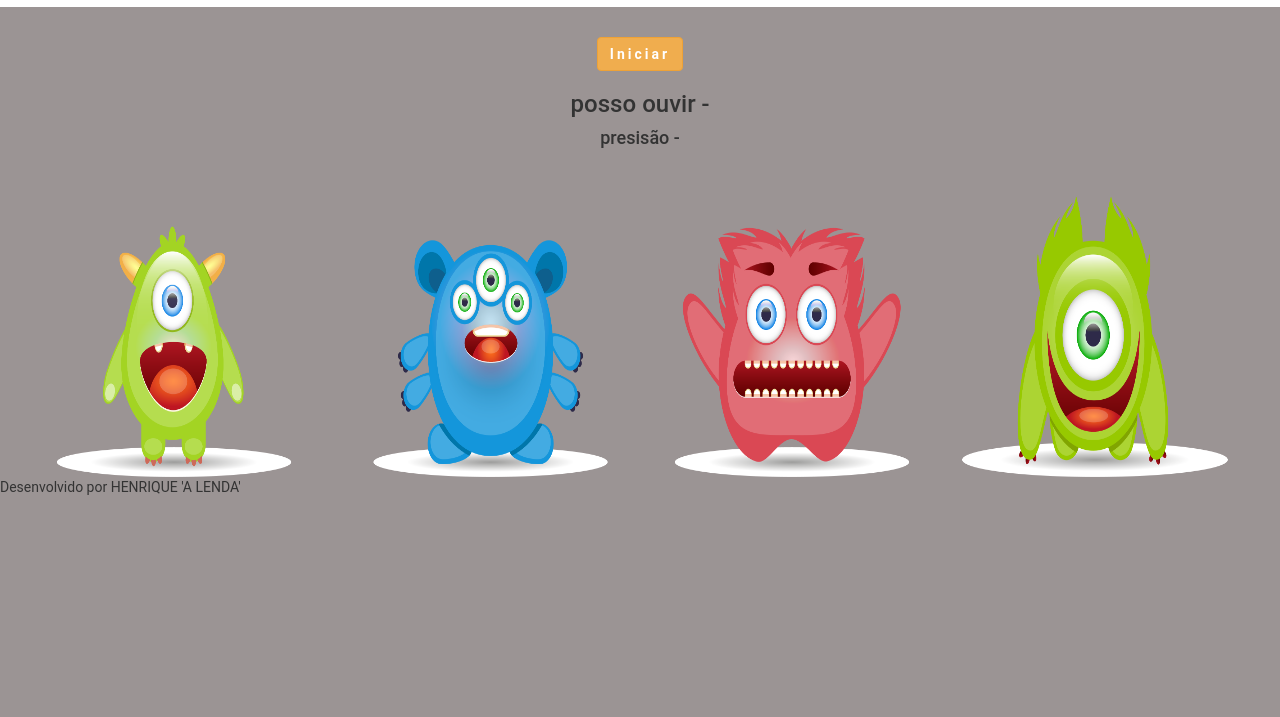
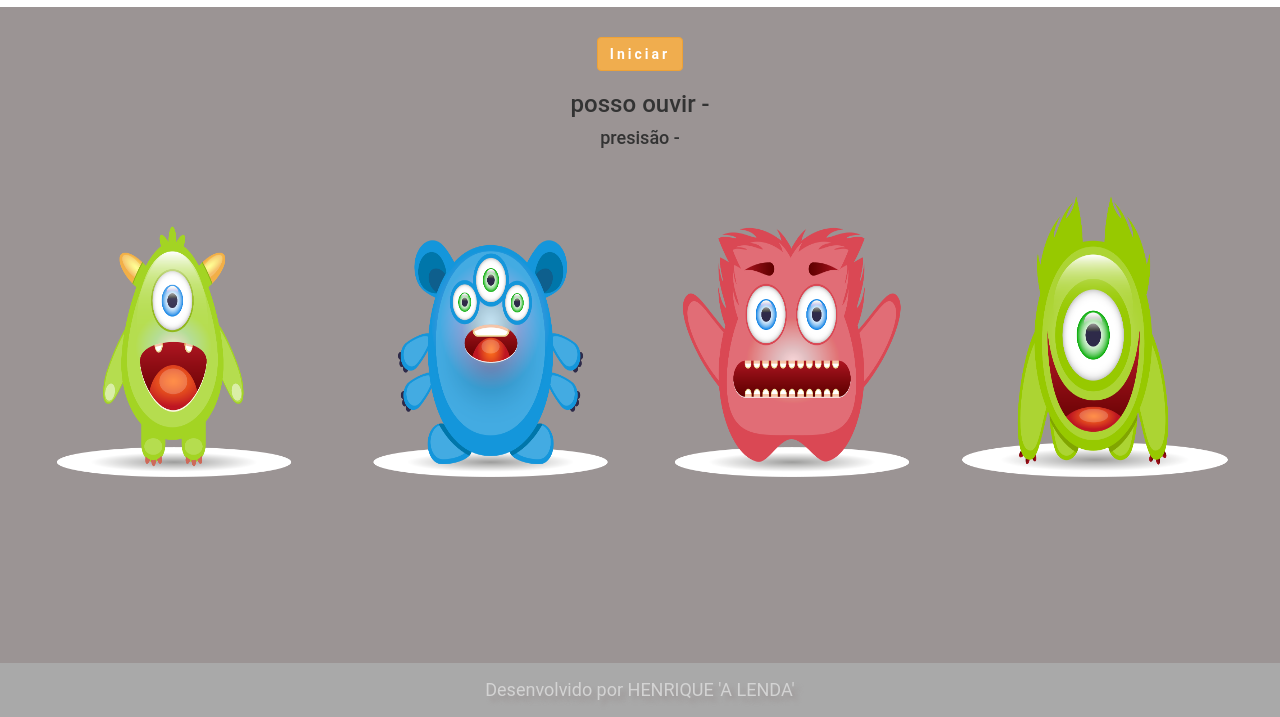
Before and after one commit to hcferrazALENDA/sons2, a plain HTML site: page index.html in a window 1280 px wide. Shown: the part 83-800 px from the top of the page. Drawn offline with nearby package versions, Linux system fonts and the light colour scheme.

Commit message:
Update style.css

```diff
--- a/style.css
+++ b/style.css
@@ -19,7 +19,7 @@ font-weight: bold;
     font-weight: bolder;
     letter-spacing: 3px;
 }
-.copy_right_foother{
+.copy_right_footer{
     position: fixed;
     color: lightgray;
     bottom: 0;
```
